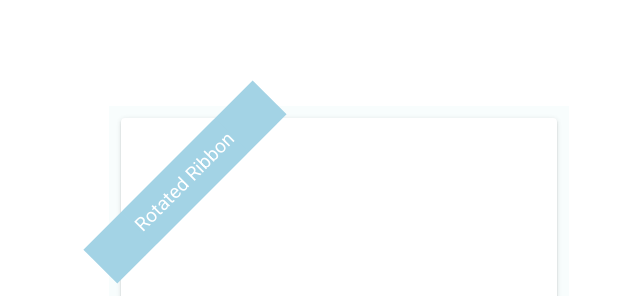
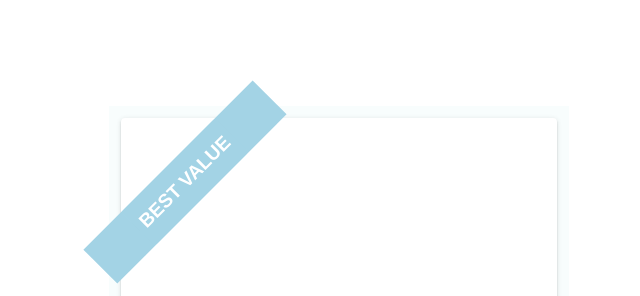
Before and after one commit to Swati11129/BestValueCard-design, a Vue app: page / in a window 1280 px wide. Shown: the top 296 px of the page, without its empty margins (301-941 px from the left). Built offline with nearby package versions, Linux system fonts and the light colour scheme.

Commit message:
changed ribbon font

```diff
--- a/src/App.vue
+++ b/src/App.vue
@@ -9,7 +9,7 @@
 
             <v-col>
                 <v-card class="card-position">
-                    <div class="ribbon-1 left ">Rotated Ribbon
+                    <div class="ribbon-1 left  ">BEST VALUE
                     </div>
                 </v-card>
             </v-col>
@@ -75,5 +75,7 @@ export default {
     width: 133px;
     height: 48px;
     font-size: larger;
+    font-family:sans-serif;
+    font-weight: bold;
 }
 </style>
```
